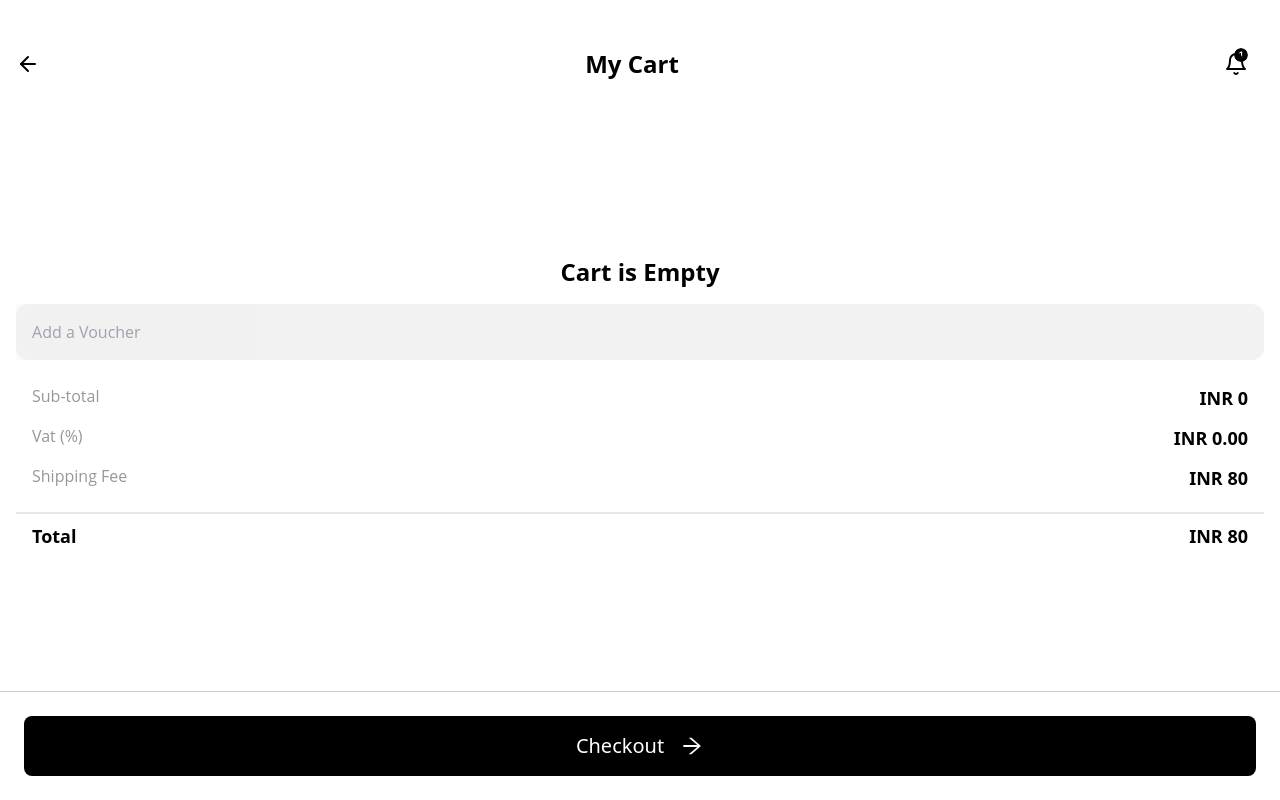
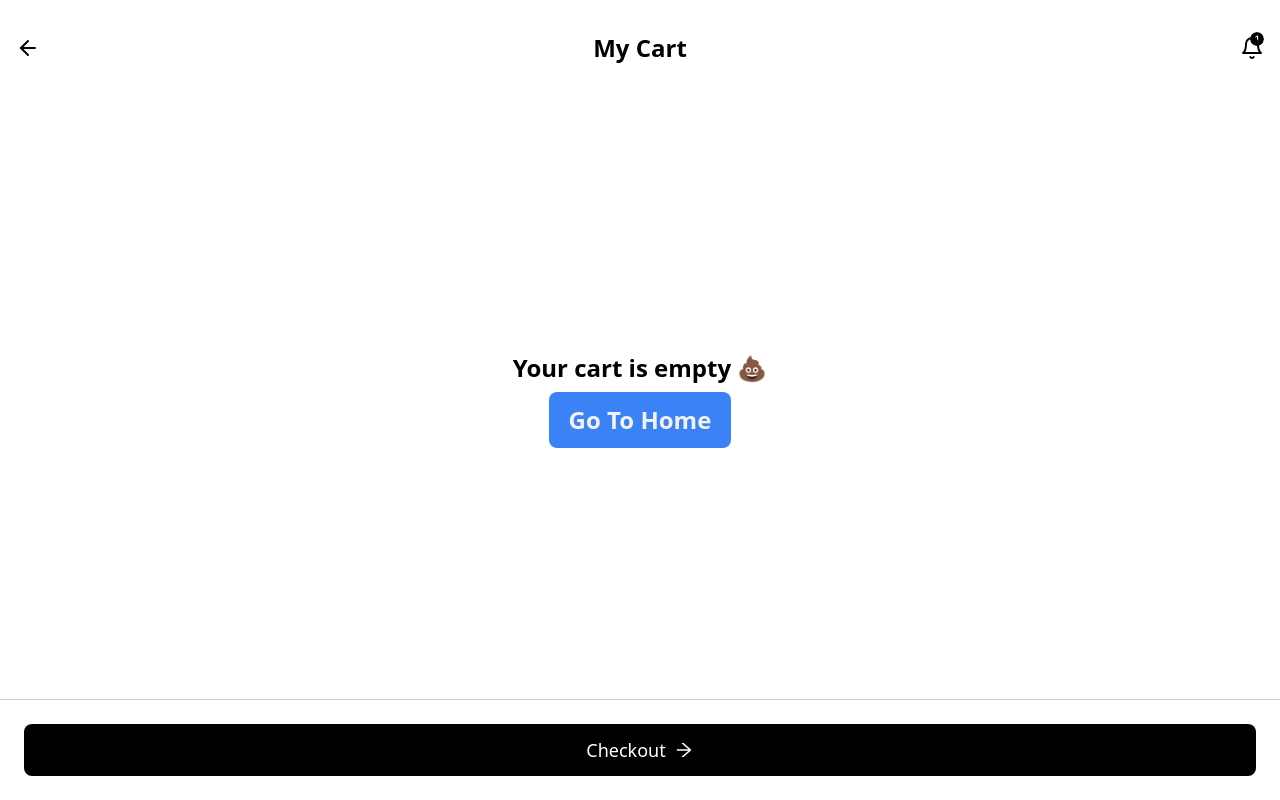
Before and after one commit to itsmanvendra/mini-ecommerce, a Next.js app: page /checkout in a window 1280 px wide. Built offline with nearby package versions, Linux system fonts and the light colour scheme.

Commit message:
style minor fixes

```diff
--- a/app/checkout/page.js
+++ b/app/checkout/page.js
@@ -17,8 +17,8 @@ const Checkout = () => {
   const calculateTotal = calculateSubtotal + 80;
 
   return (
-    <div className="relative min-h-screen pt-8">
-      <div className="flex mx-4  p-4 pl-0 items-center relative">
+    <div className="relative min-h-screen pt-4">
+      <div className="flex mx-4  py-4 items-center relative">
         <Link href="/">
           <FiArrowLeft className="text-2xl font-semibold" />
         </Link>
@@ -26,18 +26,22 @@ const Checkout = () => {
           My Cart
         </h1>
         <FiBell className="text-2xl font-extrabold" />
-        <BsFill1CircleFill className="absolute top-4 right-4 rounded-full text-sm " />
+        <BsFill1CircleFill className="absolute top-4 right-0 rounded-full text-sm " />
       </div>
-      <div className="mt-0 mx-4 overflow-y-auto">
-        {cart.length > 0 ? (
-          cart.map((item) => {
-            return <CartItems key={item.id} item={item} />;
-          })
-        ) : (
-          <div className="text-center text-2xl font-semibold mt-40">
-            Cart is Empty
+      {cart.length === 0 && (
+        <div className="flex flex-col justify-center items-center h-[80vh] gap-2">
+          <p className="text-2xl font-semibold">Your cart is empty 💩</p>
+          <Link href="/" className="text-2xl text-[#f2f2f2] font-semibold bg-blue-500 px-5 py-3 rounded-lg">
+            Go To Home
+          </Link>
         </div>
       )}
+      {cart.length > 0 && (
+        <div>
+          <div className="mt-0 mx-4 overflow-y-auto">
+            {cart.map((item) => {
+              return <CartItems key={item.id} item={item} />;
+            })}
           </div>
           <div className="my-4 mx-4 bg-[#0000000D] rounded-xl">
             <input
@@ -74,6 +78,8 @@ const Checkout = () => {
               <p className="text-lg font-semibold">INR {calculateTotal}</p>
             </div>
           </div>
+        </div>
+      )}
       <FooterCheckoutPage />
     </div>
   );
--- a/app/favourites/page.js
+++ b/app/favourites/page.js
@@ -8,8 +8,8 @@ import ItemsCard from "@/components/ItemsCard";
 const Favourites = () => {
   const { favList } = useGlobalContext();
   return (
-    <div className="relative min-h-screen pt-8">
-      <div className="flex mx-4  p-4 pl-0 items-center relative">
+    <div className="relative min-h-screen pt-4">
+      <div className="flex mx-4  py-4 items-center relative">
         <Link href="/">
           <FiArrowLeft className="text-2xl font-semibold" />
         </Link>
@@ -17,14 +17,15 @@ const Favourites = () => {
           Favourites
         </h1>
         <FiBell className="text-2xl font-extrabold" />
-        <BsFill1CircleFill className="absolute top-4 right-4 rounded-full text-sm " />
+        <BsFill1CircleFill className="absolute top-4 right-0 rounded-full text-sm " />
       </div>
       <div className="mx-4 mt-6 grid grid-cols-2 gap-4 overflow-y-auto pb-40">
-        {favList.length > 0 ? (
+        {favList.length > 0 &&
           favList.map((item) => {
             return <ItemsCard key={item.id} data={item} isFavPage={true} />;
-          })) : <div className="text-center text-2xl font-bold">No Favourites</div>}
+          })}
       </div>
+      <div className="text-center text-2xl font-bold">No Favourites :(</div>
       <FooterHomePage />
     </div>
   );
--- a/app/products/[id]/page.js
+++ b/app/products/[id]/page.js
@@ -14,7 +14,7 @@ const ProductDetailPage = () => {
 
 
   const [size, setSize] = useState("S");
-  const [active, setActive] = useState([1, 0, 0]);
+  const [active, setActive] = useState([0, 0, 0]);
 
     const pathname = usePathname();
   const id = pathname.split("/")[2];
@@ -41,8 +41,8 @@ const ProductDetailPage = () => {
     }, []);
 
   return (
-    <div className="relative min-h-screen pt-8">
-      <div className="flex mx-4 p-4 pl-0 items-center relative">
+    <div className="relative min-h-screen pt-4">
+      <div className="flex mx-4 py-4 pl-0 items-center relative">
         <Link href="/">
           <FiArrowLeft className="text-2xl font-semibold" />
         </Link>
@@ -50,7 +50,7 @@ const ProductDetailPage = () => {
           Details
         </h1>
         <FiBell className="text-2xl font-extrabold" />
-        <BsFill1CircleFill className="absolute top-4 right-4 rounded-full text-sm " />
+        <BsFill1CircleFill className="absolute top-4 right-0 rounded-full text-sm " />
       </div>
       <div className="mt-4 mx-4 overflow-y-auto pb-40">
         <div className="rounded-xl h-96 border-2 bg-cover bg-center relative">
@@ -93,30 +93,30 @@ const ProductDetailPage = () => {
         <div className="my-4 px-2 text-[#9C9C9C] text-xl font-openSans ">
           {product.description}
         </div>
-        <div className=" my-2 px-2">
-          <div className="py-2 text-black text-2xl font-openSans">
+        <div className=" mt-2 px-2">
+          <div className="py-2 text-black text-xl font-openSans">
             Choose Size
           </div>
-          <div className="flex my-2 gap-4">
+          <div className="flex my-1 gap-4">
             <div
-              className={`p-2 px-4 border border-black rounded-lg text-2xl font-medium ${
-                active[0] === 1 ? "bg-blue-600 text-white" : ""
+              className={`p-2 px-4 border border-[#9c9c9c] rounded-lg text-xl font-openSans ${
+                active[0] === 1 ? "bg-blue-500 text-white" : ""
               }`}
               onClick={handleSizeChange}
             >
               S
             </div>
             <div
-              className={`p-2 px-4 border border-black rounded-lg text-2xl font-medium ${
-                active[1] === 1 ? "bg-blue-600 text-white" : ""
+              className={`p-2 px-4 border border-[#9c9c9c] rounded-lg text-xl font-openSans ${
+                active[1] === 1 ? "bg-blue-500 text-white" : ""
               }`}
               onClick={handleSizeChange}
             >
               M
             </div>
             <div
-              className={`p-2 px-4 border border-black rounded-lg text-2xl font-medium ${
-                active[2] === 1 ? "bg-blue-600 text-white" : ""
+              className={`p-2 px-4 border border-[#9c9c9c] rounded-lg text-xl font-openSans  ${
+                active[2] === 1 ? "bg-blue-500 text-white" : ""
               }`}
               onClick={handleSizeChange}
             >
--- a/components/FooterCheckoutPage.js
+++ b/components/FooterCheckoutPage.js
@@ -4,9 +4,9 @@ import { AiOutlineArrowRight } from "react-icons/ai";
 const FooterCheckoutPage = () => {
   return (
       <div className=" bottom-0 p-6 bg-white w-full flex text-gray-600 justify-between text-2xl items-center border-t border-[#00000033] fixed">
-          <div className="flex bg-black text-white rounded-lg w-full justify-center items-center mx-auto gap-4 p-4">
-              <p className="text-xl">Checkout</p>
-              <AiOutlineArrowRight />
+          <div className="flex bg-black text-white rounded-lg w-full justify-center items-center mx-auto gap-2 p-4 py-3">
+              <p className="text-lg">Checkout</p>
+              <AiOutlineArrowRight size={20} />
           </div>
     </div>
   );
```
Lines whose indentation alone changed are shown as unchanged.
